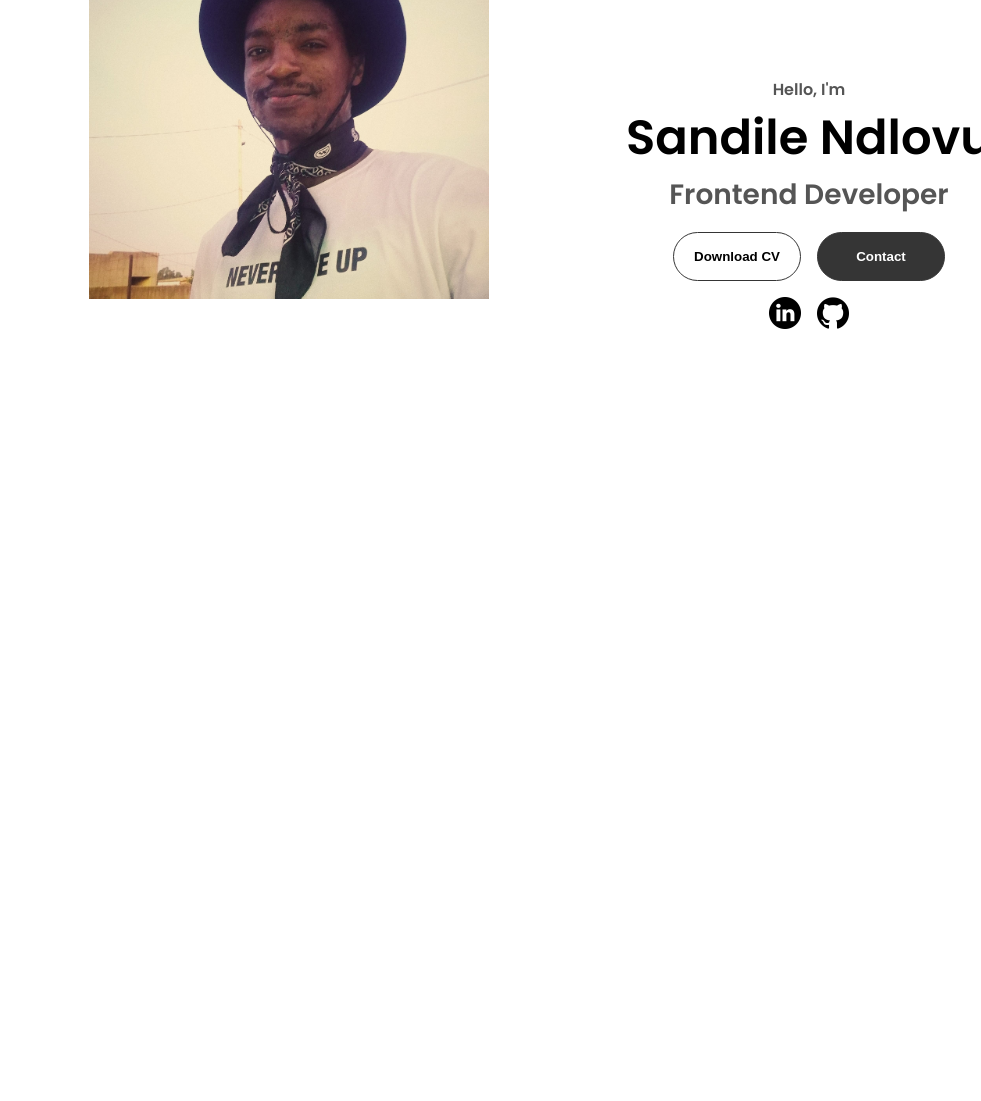
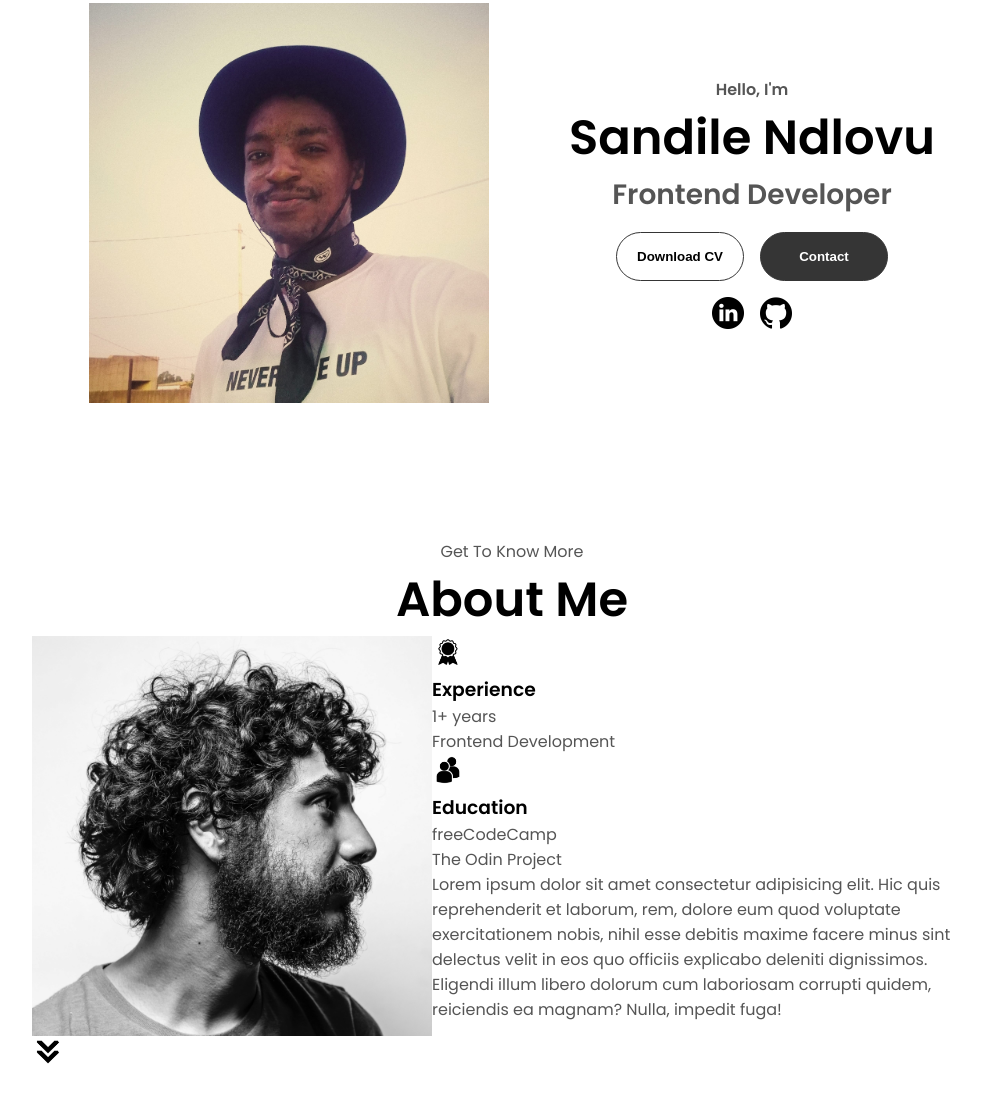
Before and after one commit to sandile05/sandile-portfolio, a plain HTML site: page index.html in a window 1280 px wide. Shown: the part 269-1370 px from the top of the page, without its empty margins (128-1109 px from the left). Before the commit the page ends 800 px from the top, so only its background shows below. Drawn offline with Linux system fonts and the light colour scheme.

Commit message:
about section start

```diff
--- a/index.html
+++ b/index.html
@@ -1,13 +1,12 @@
 <!DOCTYPE html>
 <html lang="en">
   <head>
-    <meta charset="UTF-8">
-    <meta name="viewport" content="width=device-width, initial-scale=1.0">
+    <meta charset="UTF-8" />
+    <meta name="viewport" content="width=device-width, initial-scale=1.0" />
     <title>Sandile Ndlovu</title>
 
-    <link rel="stylesheet" href="styles.css">
-    <link rel="stylesheet" href="mediaqueries.css">
-
+    <link rel="stylesheet" href="styles.css" />
+    <link rel="stylesheet" href="mediaqueries.css" />
   </head>
   <body>
     <nav id="desktop-nav">
@@ -40,22 +39,87 @@
 
     <section id="profile">
       <div class="section__pic-container">
-            <img src="./Assets/profile.jpg" alt="sandilw ndlovu profile picture">
+        <img src="./assets/profile.jpg" alt="sandilw ndlovu profile picture" />
       </div>
       <div class="section__text">
         <p class="section__text__p1">Hello, I'm</p>
         <h1 class="title">Sandile Ndlovu</h1>
         <p class="section__text__p2">Frontend Developer</p>
         <div class="btn-container">
-                <button class="btn btn-color-2" onclick="window.open('./Assets/')">Download CV</button>
-                <button class="btn btn-color-1" onclick="location.href='./#contact'">Contact</button>
+          <button class="btn btn-color-2" onclick="window.open('./Assets/')">
+            Download CV
+          </button>
+          <button class="btn btn-color-1" onclick="location.href='./#contact'">
+            Contact
+          </button>
         </div>
         <div id="socials-container">
-                 <img src="./Assets/linkedin.png" alt="My linkedIn profile" class="icon" onclick="location.href='http://linkedin.com/'">
-                 <img src="./Assets/github.png" alt="My linkedIn profile" class="icon" onclick="location.href='http://github.com/'">
+          <img
+            src="./assets/linkedin.png"
+            alt="My linkedIn profile"
+            class="icon"
+            onclick="location.href='http://linkedin.com/'"
+          />
+          <img
+            src="./assets/github.png"
+            alt="My linkedIn profile"
+            class="icon"
+            onclick="location.href='http://github.com/'"
+          />
         </div>
+      </div>
+    </section>
 
+    <section id="about">
+      <p class="section__text__p1">Get To Know More</p>
+      <h1 class="title">About Me</h1>
+      <div class="section-container">
+        <div class="section__pic-container">
+          <img
+            src="./assets/about-pic.png"
+            alt="Profile picture"
+            class="about-pic"
+          />
         </div>
+        <div class="about-details-container">
+          <div class="about-containers">
+            <div class="details-container">
+              <img
+                src="./assets/experience.png"
+                alt="Experience icon"
+                class="icon"
+              />
+              <h3>Experience</h3>
+              <p>1+ years <br />Frontend Development</p>
+            </div>
+            <div class="details-container">
+              <img
+                src="./assets/education.png"
+                alt="Education icon"
+                class="icon"
+              />
+              <h3>Education</h3>
+              <p>freeCodeCamp<br />The Odin Project</p>
+            </div>
+          </div>
+          <div class="text-container">
+            <p>
+              Lorem ipsum dolor sit amet consectetur adipisicing elit. Hic quis
+              reprehenderit et laborum, rem, dolore eum quod voluptate
+              exercitationem nobis, nihil esse debitis maxime facere minus sint
+              delectus velit in eos quo officiis explicabo deleniti dignissimos.
+              Eligendi illum libero dolorum cum laboriosam corrupti quidem,
+              reiciendis ea magnam? Nulla, impedit fuga!
+            </p>
+          </div>
+        </div>
+      </div>
+      <img
+        src="./assets/arrow.png"
+        alt="Arrow icon"
+        class="icon arrow"
+        onclick="location.href='./#experience'"
+      />
     </section>
 
     <script src="script.js"></script>
--- a/styles.css
+++ b/styles.css
@@ -160,43 +160,46 @@ section{
     display: flex;
 }
 
-/* profile section*/
+/* PROFILE SECTION */
 
-#profile{
+#profile {
     display: flex;
     justify-content: center;
     gap: 5rem;
     height: 80vh;
   }
 
-.section__pic-container{
+  .section__pic-container {
     display: flex;
     height: 400px;
     width: 400px;
-    margin: 0 auto;
+    margin: auto 0;
   }
 
-.section__text{
+  .section__text {
     align-self: center;
     text-align: center;
   }
 
-.section__text p{
+  .section__text p {
     font-weight: 600;
   }
 
-.section__text__p2{
+  .section__text__p1 {
     text-align: center;
+  }
+
+  .section__text__p2 {
     font-size: 1.75rem;
     margin-bottom: 1rem;
   }
 
-.title{
+  .title {
     font-size: 3rem;
     text-align: center;
   }
 
-#socials-container{
+  #socials-container {
     display: flex;
     justify-content: center;
     margin-top: 1rem;
```
Also changed, not shown: Assets/project-3.png (deleted), assets/about-pic.png (renamed from Assets/about-pic.png), assets/arrow.png (renamed from Assets/arrow.png), assets/checkmark.png (renamed from Assets/checkmark.png), assets/education.png (renamed from Assets/education.png), assets/email.png (renamed from Assets/email.png), assets/experience.png (renamed from Assets/experience.png), assets/github.png (renamed from Assets/github.png), assets/linkedin.png (renamed from Assets/linkedin.png), assets/profile-pic-2.png (renamed from Assets/profile-pic-2.png), assets/profile-pic.png (renamed from Assets/profile-pic.png), assets/profile.jpg (renamed from Assets/profile.jpg), assets/project-1.png (renamed from Assets/project-1.png), assets/project-2.png (renamed from Assets/project-2.png), 1 other file. Lines whose indentation alone changed are shown as unchanged.
